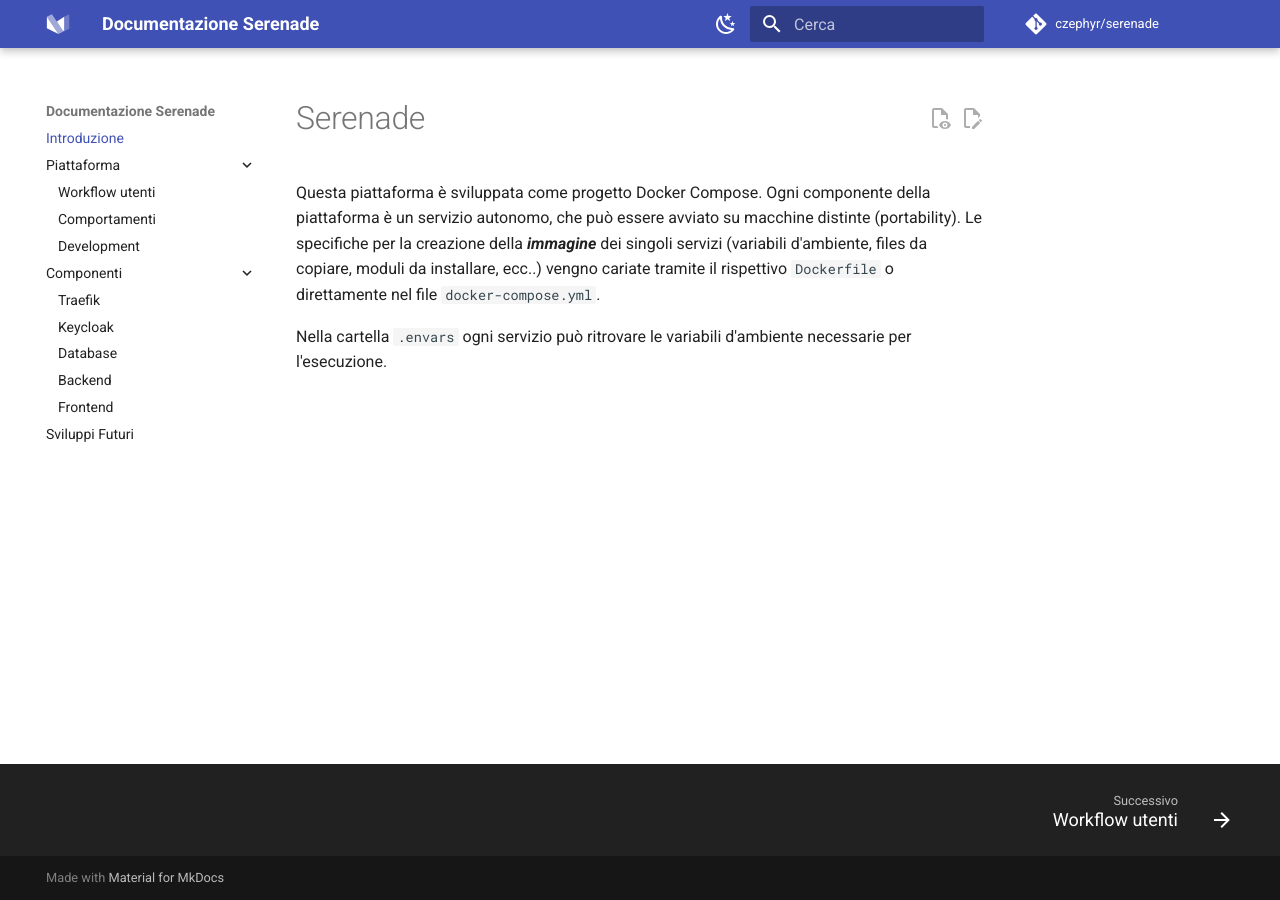
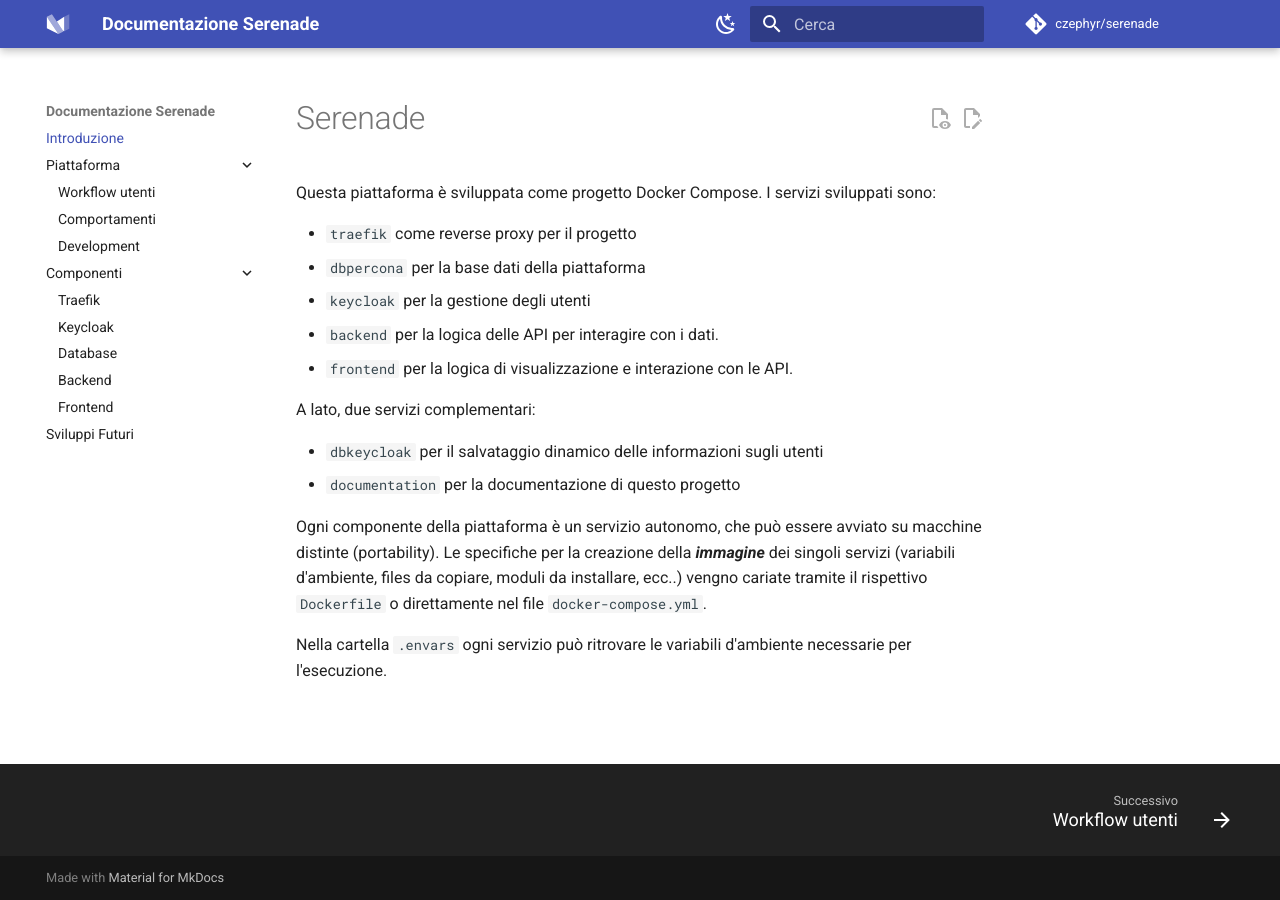
Before and after one commit to czephyr/serenade, an MkDocs documentation site: the page built from docs/docs/readme.md, in a window 1280 px wide. Built offline with MkDocs 1.6.1 and Material for MkDocs 9.7.7, drawn with Linux system fonts in a browser that asks for light colours; comment, search, counter and statistics services are not loaded.

Commit message:
add info to intro

```diff
--- a/docs/docs/readme.md
+++ b/docs/docs/readme.md
@@ -1,6 +1,18 @@
 # Serenade
 
-Questa piattaforma è sviluppata come progetto Docker Compose.
+Questa piattaforma è sviluppata come progetto Docker Compose. I servizi sviluppati sono:
+
+- `traefik` come reverse proxy per il progetto
+- `dbpercona` per la base dati della piattaforma
+- `keycloak` per la gestione degli utenti
+- `backend` per la logica delle API per interagire con i dati.
+- `frontend` per la logica di visualizzazione e interazione con le API.
+
+A lato, due servizi complementari:
+
+- `dbkeycloak` per il salvataggio dinamico delle informazioni sugli utenti
+- `documentation` per la documentazione di questo progetto
+
 Ogni componente della piattaforma è un servizio autonomo, che può essere avviato su macchine distinte (portability).
 Le specifiche per la creazione della ***immagine*** dei singoli servizi (variabili d'ambiente, files da copiare, moduli da installare, ecc..) vengno cariate tramite il rispettivo `Dockerfile` o direttamente nel file `docker-compose.yml`.
 
```
